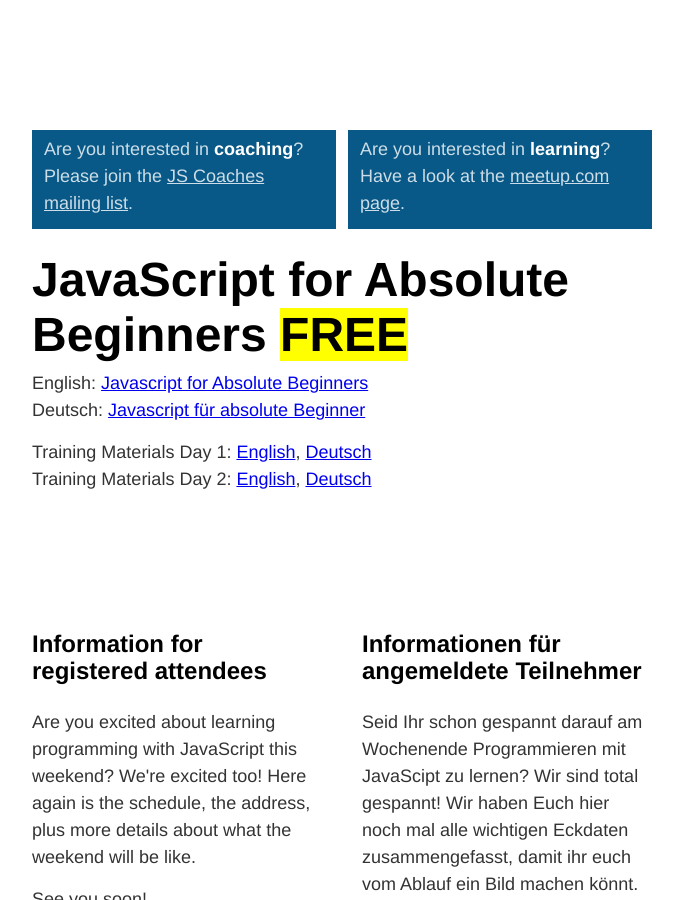
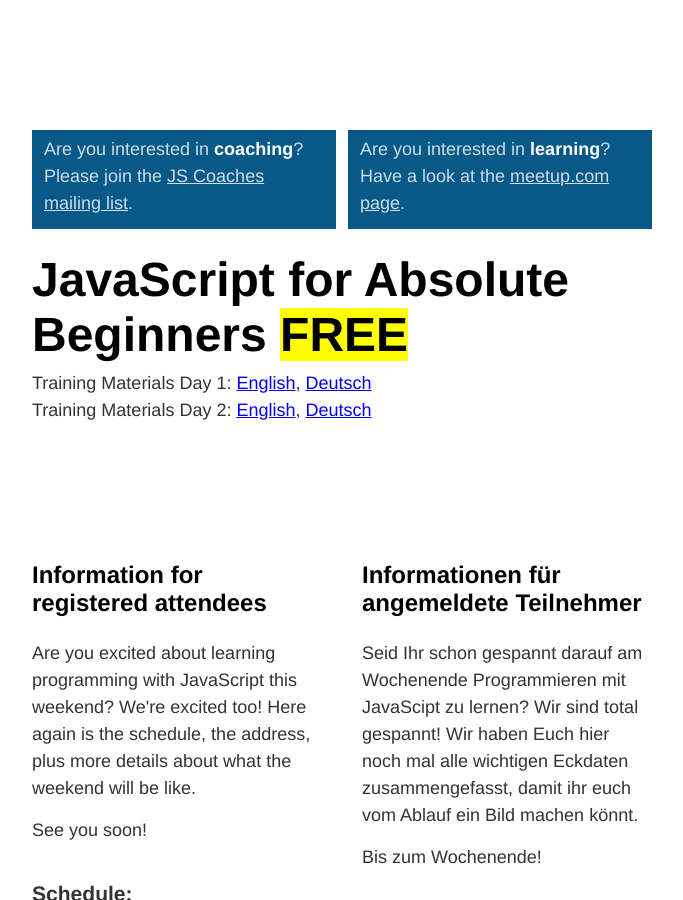
Before and after one commit to OpenTechSchool/javascript, a Jekyll site: the page built from _posts/2012-10-10-schedule-v2.md, in a window 1280 px wide and 900 px high. Shown: the whole window, without its empty margins (298-981 px from the left). Built offline with Jekyll 4.4.1, drawn with Linux system fonts in a browser that asks for light colours.

Commit message:
remove links to event page (feels confusing)

```diff
--- a/_posts/2012-10-10-schedule-v2.md
+++ b/_posts/2012-10-10-schedule-v2.md
@@ -16,11 +16,6 @@ permalink: schedule-v2.html
     Are you interested in <strong>learning</strong>? Have a look at the <a href="http://www.meetup.com/opentechschool/events/84329032/">meetup.com page</a>.
   </p>
 </section>
-
-<p>
-English: <a href="javascript-for-absolute-beginners.html">Javascript for Absolute Beginners</a><br />
-Deutsch: <a href="javascript-fuer-absolute-beginner.html">Javascript für absolute Beginner</a><br />
-</p>
 
 <p>
   Training Materials Day 1:
```
